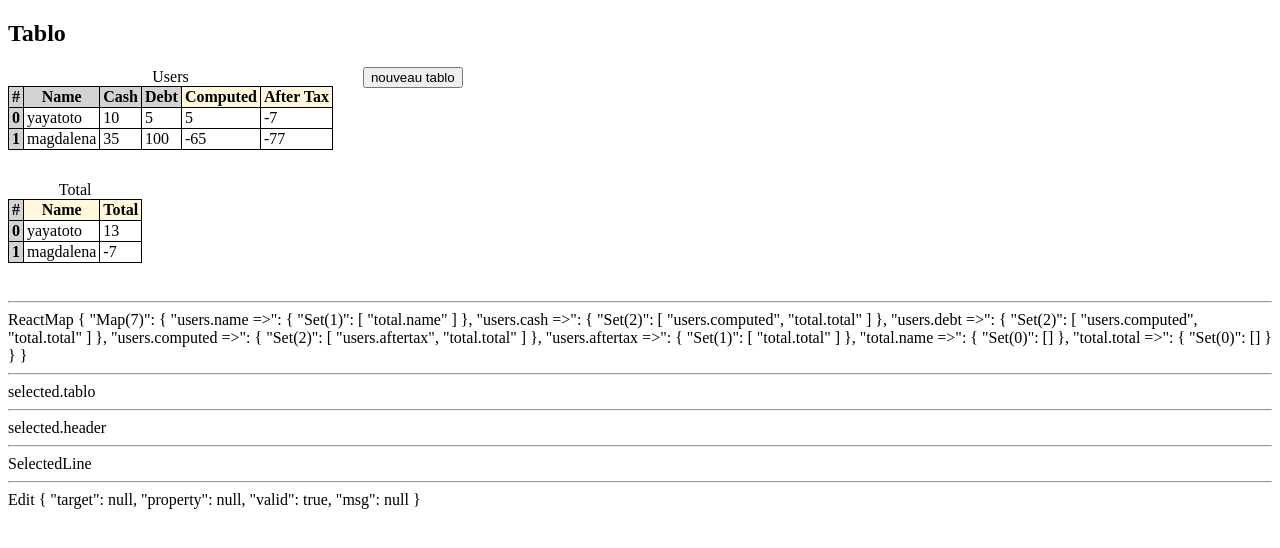
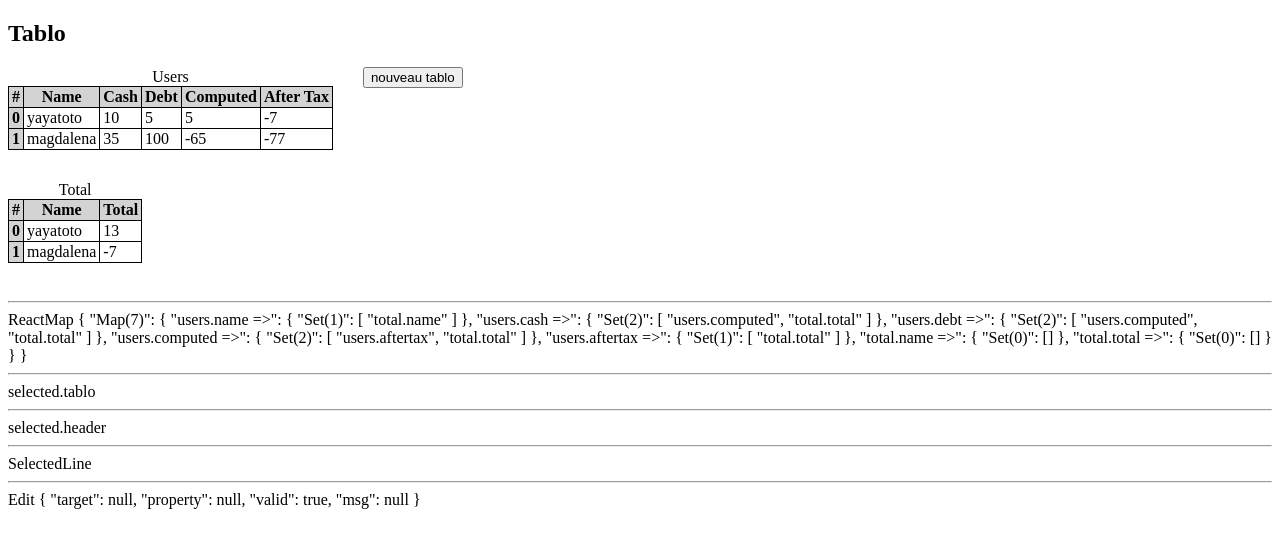
Before and after one commit to buthanoid/tablos, a Vue app: page / in a window 1280 px wide. Shown: the top 548 px of the page. Built offline with nearby package versions, Linux system fonts and the light colour scheme.

Commit message:
meilleures constantes

```diff
--- a/src/components/TabloComp.vue
+++ b/src/components/TabloComp.vue
@@ -83,14 +83,14 @@ export default {
 			this.$emit("selectLine", this.alias, numLine);
 		},
 		selectCellStartEdit:  function (numLine, numCol) {
-			if (this.headers[numCol].dataType == T.DATA_TYPE.JSON) {
+			if (this.headers[numCol].dataType == T.TYPE.DATA.JSON) {
 				this.editForm = JSON.stringify(this.datatab[numLine][numCol]);
 			}
 			else this.editForm = this.datatab[numLine][numCol];
 			this.$emit("selectCell",
 				this.alias, this.headers[numCol].alias, numLine
 			);
-			if (this.headers[numCol].type == T.DATA_HEADER) {
+			if (this.headers[numCol].type == T.TYPE.HEADER.DATA) {
 				this.$emit("startEdit", "cell", null);
 			}
 		},
--- a/src/tablos.js
+++ b/src/tablos.js
@@ -2,14 +2,7 @@
 
 export {
 	// constants
-	DATA_HEADER,
-	FUNC_HEADER,
-	DATA_TYPE,
-	DATA_TYPE_STR,
-	TAB_HEADER_TYPES,
-	NULL_ARG,
-	COL_SAMELINE_ARG,
-	TAB_ARG_TYPES,
+	TYPE,
 	ERR,
 	// utilities
 	parseStrToFunction,
@@ -64,27 +57,22 @@ export {
 
 // ================ CONSTANTS =========================
 
-const DATA_HEADER = 0 ;
-const FUNC_HEADER = 1 ;
-const TAB_HEADER_TYPES = [ DATA_HEADER, FUNC_HEADER ];
-
-const DATA_TYPE = {
-	INT: 0,
-	FLOAT: 1,
-	STRING: 2,
-	JSON: 3
+const TYPE = {
+	HEADER: {
+		DATA: "TYPE.HEADER.DATA",
+		FUNC: "TYPE.HEADER.FUNC"
+	},
+	HEADER_ARG: {
+		NULL: "TYPE.HEADER_ARG.NULL",
+		COL_SAME_LINE: "TYPE.HEADER_ARG.COL_SAME_LINE"
+	},
+	DATA: {
+		INT: "TYPE.DATA.INT",
+		FLOAT: "TYPE.DATA.FLOAT",
+		STRING: "TYPE.DATA.STRING",
+		JSON: "TYPE.DATA.JSON"
+	}
 };
-
-const DATA_TYPE_STR = [
-	"Entier",
-	"Décimal",
-	"Texte",
-	"JSON"
-];
-
-const NULL_ARG = -1 ;
-const COL_SAMELINE_ARG = 0 ;
-const TAB_ARG_TYPES = [ NULL_ARG, COL_SAMELINE_ARG ];
 
 const ERR = {
 	REACT_MAP: {
@@ -115,7 +103,7 @@ const ERR = {
 			EMPTY: "ERR.HEADER.LABEL.EMPTY"
 		},
 		TYPE: {
-			UNKNOWN: "ERR.HEADER.TYPE.UNKNOWN"
+			UNKNOWN: "ERR.TYPE.HEADER.UNKNOWN"
 		},
 		DATA_TYPE: {
 			UNKNOWN: "ERR.HEADER.DATA_TYPE.UNKNOWN"
@@ -369,7 +357,9 @@ function checkHeaderLabel (label) {
 
 // checks the type of a header
 function checkHeaderType (type) {
-	if (! TAB_HEADER_TYPES.includes(type)) return [ ERR.HEADER.TYPE.UNKNOWN ];
+	if (! Object.values(TYPE.HEADER).includes(type)) {
+		return [ ERR.TYPE.HEADER.UNKNOWN ];
+	}
 	else return [];
 }
 
@@ -402,7 +392,7 @@ function newHeader (tabenv, tablo, alias, label, type) {
 }
 
 function checkHeaderDataType (dataType) {
-	if (! Object.values(DATA_TYPE).includes(dataType)) {
+	if (! Object.values(TYPE.DATA).includes(dataType)) {
 		return [ ERR.HEADER.DATA_TYPE.UNKNOWN ];
 	}
 	else return [];
@@ -412,14 +402,14 @@ function checkHeaderDataType (dataType) {
 // tabenv and tablo are not checked
 function checkNewDataHeader (tabenv, tablo, alias, label, dataType) {
 	var errsNewHeader = checkNewHeader(
-		tabenv, tablo, alias, label, DATA_HEADER);
+		tabenv, tablo, alias, label, TYPE.HEADER.DATA);
 	var errsDataType = checkHeaderDataType(dataType);
 	return errsNewHeader.concat(errsDataType);
 }
 
 // create a new data header and add it to tablo
 function newDataHeader (tabenv, tablo, alias, label, dataType) {
-	var header = newHeader(tabenv, tablo, alias, label, DATA_HEADER);
+	var header = newHeader(tabenv, tablo, alias, label, TYPE.HEADER.DATA);
 	header.dataType = dataType;
 	return header;
 }
@@ -437,10 +427,10 @@ function checkNewColSamelineArg (tabenv, tabloAlias, headerAlias) {
 	else return [];
 }
 
-// create a new arg with type COL_SAMELINE_ARG
+// create a new arg with type TYPE.HEADER_ARG.COL_SAME_LINE
 function newColSamelineArg(tabloAlias, headerAlias) {
 	return {
-		type: COL_SAMELINE_ARG,
+		type: TYPE.HEADER_ARG.COL_SAME_LINE,
 		alias: {
 			tablo: tabloAlias,
 			header: headerAlias
@@ -450,8 +440,8 @@ function newColSamelineArg(tabloAlias, headerAlias) {
 
 // check arg of a func header
 function checkHeaderArg (tabenv, arg) { switch (arg.type) {
-	case NULL_ARG: return [];
-	case COL_SAMELINE_ARG:
+	case TYPE.HEADER_ARG.NULL: return [];
+	case TYPE.HEADER_ARG.COL_SAME_LINE:
 		if (arg.hasOwnProperty("alias") &&
 			arg.alias.hasOwnProperty("tablo") &&
 			arg.alias.hasOwnProperty("header")
@@ -490,7 +480,7 @@ function checkHeaderFunc (func) {
 // tabenv and tablo are not checked
 function checkNewFuncHeader (tabenv, tablo, alias, label, args, func) {
 	var errsNewHeader = checkNewHeader(
-		tabenv, tablo, alias, label, FUNC_HEADER);
+		tabenv, tablo, alias, label, TYPE.HEADER.FUNC);
 	var errsArgs = checkHeaderArgs (tabenv, args);
 	var errsFunc = checkHeaderFunc (func) ;
 	// TODO: check updFuncHeaderAllCells
@@ -500,7 +490,7 @@ function checkNewFuncHeader (tabenv, tablo, alias, label, args, func) {
 // create a new func header and add it to tablo
 function newFuncHeader (tabenv, tablo, alias, label, args, func) {
 
-	var header = newHeader(tabenv, tablo, alias, label, FUNC_HEADER);
+	var header = newHeader(tabenv, tablo, alias, label, TYPE.HEADER.FUNC);
 
 	header.args = args;
 	header.func = func;
@@ -509,8 +499,8 @@ function newFuncHeader (tabenv, tablo, alias, label, args, func) {
 	var fullHeaderAlias = aliasesToStr(tablo.alias, alias);
 	args.forEach(function (arg) {
 		switch (arg.type) {
-			case NULL_ARG: break;
-			case COL_SAMELINE_ARG:
+			case TYPE.HEADER_ARG.NULL: break;
+			case TYPE.HEADER_ARG.COL_SAME_LINE:
 				var argAlias = aliasObjToStr(arg.alias);
 				newReaction(
 					tabenv.reactMap, argAlias, fullHeaderAlias
@@ -537,7 +527,7 @@ function newLine (tabenv, tablo) {
 // check args of newHeaderArg()
 // tabenv and tablo and header are not checked
 function checkNewHeaderArg (tabenv, tablo, header, newArg) {
-	if (header.type != FUNC_HEADER) return [ ERR.HEADER.NOT_FUNC_HEADER ];
+	if (header.type != TYPE.HEADER.FUNC) return [ ERR.HEADER.NOT_FUNC_HEADER ];
 	else return checkHeaderArg (tabenv, arg);
 	// TODO: check updFuncHeaderAllCells
 }
@@ -550,8 +540,8 @@ function newHeaderArg (tabenv, tablo, header, newArg) {
 
 	// add reaction
 	switch (newArg.type) {
-		case NULL_ARG: break;
-		case COL_SAMELINE_ARG:
+		case TYPE.HEADER_ARG.NULL: break;
+		case TYPE.HEADER_ARG.COL_SAME_LINE:
 			var argAliasStr = aliasObjToStr(newArg.alias);
 			var fullHeaderAlias = aliasesToStr(tablo.alias, header.alias);
 			newReaction(
@@ -567,10 +557,10 @@ function newHeaderArg (tabenv, tablo, header, newArg) {
 // return a strict copy of the header arg
 function copyArg (arg) {
 	switch (arg.type) {
-		case NULL_ARG: return { type: NULL_ARG };
-		case COL_SAMELINE_ARG:
+		case TYPE.HEADER_ARG.NULL: return { type: TYPE.HEADER_ARG.NULL };
+		case TYPE.HEADER_ARG.COL_SAME_LINE:
 			return {
-				type: COL_SAMELINE_ARG,
+				type: TYPE.HEADER_ARG.COL_SAME_LINE,
 				alias: {
 					tablo: arg.alias.tablo,
 					header: arg.alias.header
@@ -657,12 +647,12 @@ function updTabloAlias (tabenv, tablo, newAlias) {
 
 		// 3. upd old tablo alias in reactions
 		switch (header.type) {
-			case DATA_HEADER: break;
+			case TYPE.HEADER.DATA: break;
 			// reactions correspond to args of this header
-			case FUNC_HEADER:
+			case TYPE.HEADER.FUNC:
 				header.args.forEach (function (arg) { switch(arg.type) {
-					case NULL_ARG: break;
-					case COL_SAMELINE_ARG:
+					case TYPE.HEADER_ARG.NULL: break;
+					case TYPE.HEADER_ARG.COL_SAME_LINE:
 						var argAliasStr = aliasObjToStr(arg.alias);
 						delReaction(
 							tabenv.reactMap, argAliasStr, oldHeaderFullAlias
@@ -759,11 +749,11 @@ function updHeaderAlias (tabenv, tablo, header, newAlias) {
 
 	// 3. upd old tablo alias in reactions (args of this header)
 	switch (header.type) {
-		case DATA_HEADER: break;
-		case FUNC_HEADER:
+		case TYPE.HEADER.DATA: break;
+		case TYPE.HEADER.FUNC:
 			header.args.forEach (function (arg) { switch(arg.type) {
-				case NULL_ARG: break;
-				case COL_SAMELINE_ARG:
+				case TYPE.HEADER_ARG.NULL: break;
+				case TYPE.HEADER_ARG.COL_SAME_LINE:
 					var argAliasStr = aliasObjToStr(arg.alias);
 					delReaction(
 						tabenv.reactMap, argAliasStr, oldHeaderFullAlias
@@ -800,29 +790,29 @@ function checkUpdHeaderType (tabenv, tablo, header, newType) {
 function updHeaderType (tabenv, tablo, header, newType) {
 
 	switch (newType) {
-		case DATA_HEADER:
+		case TYPE.HEADER.DATA:
 			switch (header.type) {
-				case DATA_HEADER: break;
-				case FUNC_HEADER:
+				case TYPE.HEADER.DATA: break;
+				case TYPE.HEADER.FUNC:
 					delAllArgsFromHeader(tabenv, tablo, header);
-					header.type = DATA_HEADER;
-					header.dataType = DATA_TYPE.INT;
+					header.type = TYPE.HEADER.DATA;
+					header.dataType = TYPE.DATA.INT;
 					header.args = undefined;
 					header.func = undefined;
 					break;
 				default: throw ERR.HEADER.UNKNOWN_TYPE;
 			}
 			break;
-		case FUNC_HEADER:
+		case TYPE.HEADER.FUNC:
 			switch (header.type) {
-				case DATA_HEADER:
-					header.type = FUNC_HEADER;
+				case TYPE.HEADER.DATA:
+					header.type = TYPE.HEADER.FUNC;
 					header.dataType = undefined;
 					header.args = [];
 					header.func = function () { return null; };
 					updFuncHeaderAllCells(tabenv, tablo, header);
 					break;
-				case FUNC_HEADER: break;
+				case TYPE.HEADER.FUNC: break;
 				default: throw ERR.HEADER.UNKNOWN_TYPE;
 			}
 			break;
@@ -875,16 +865,16 @@ function checkUpdHeaderDataType (tabenv, tablo, header, newDataType) {
 		try {
 			var oldVal = getCell(tablo, header, numLine);
 			switch (newDataType) {
-				case DATA_TYPE.INT:
+				case TYPE.DATA.INT:
 					parseInt(oldVal);
 					break;
-				case DATA_TYPE.FLOAT:
+				case TYPE.DATA.FLOAT:
 					parseFloat(oldVal);
 					break;
-				case DATA_TYPE.STRING:
+				case TYPE.DATA.STRING:
 					new String(oldVal).valueOf();
 					break;
-				case DATA_TYPE.JSON:
+				case TYPE.DATA.JSON:
 					JSON.parse(oldVal);
 					break;
 				default: throw ERR.HEADER.DATA_TYPE.UNKNOWN;
@@ -909,16 +899,16 @@ function updHeaderDataType (tabenv, tablo, header, newDataType) {
 		var oldVal = getCell(tablo, header, numLine);
 		var newVal ;
 		switch (newDataType) {
-			case DATA_TYPE.INT:
+			case TYPE.DATA.INT:
 				newVal = parseInt(oldVal);
 				break;
-			case DATA_TYPE.FLOAT:
+			case TYPE.DATA.FLOAT:
 				newVal = parseFloat(oldVal);
 				break;
-			case DATA_TYPE.STRING:
+			case TYPE.DATA.STRING:
 				newVal = new String(oldVal).valueOf();
 				break;
-			case DATA_TYPE.JSON:
+			case TYPE.DATA.JSON:
 				newVal = JSON.parse(oldVal);
 				break;
 			default:
@@ -931,7 +921,7 @@ function updHeaderDataType (tabenv, tablo, header, newDataType) {
 // check args for updHeaderArgs()
 // tabenv, tablo, and header are not checked
 function checkUpdHeaderArgs (tabenv, tablo, header, newArgs) {
-	if (header.type != FUNC_HEADER) return [ ERR.HEADER.NOT_FUNC ];
+	if (header.type != TYPE.HEADER.FUNC) return [ ERR.HEADER.NOT_FUNC ];
 	var errsArgs = checkHeaderArgs (tabenv, newArgs);
 	// TODO check delAllArgsFromHeader
 	return errsArgs
@@ -964,7 +954,7 @@ function updHeaderFunc (tabenv, tablo, header, newFunc) {
 
 // check args for updFuncHeaderAllCells()
 function checkUpdFuncHeaderAllCells (tabenv, tablo, header) {
-	if (header.type != FUNC_HEADER) return [ ERR.HEADER.NOT_FUNC ];
+	if (header.type != TYPE.HEADER.FUNC) return [ ERR.HEADER.NOT_FUNC ];
 	var errs = [];
 	for (var i = 0 ; i < tablo.data.length ; i ++) {
 		errs.concat(checkUpdFuncCell(tabenv, tablo, header, i));
@@ -982,7 +972,7 @@ function updFuncHeaderAllCells (tabenv, tablo, header) {
 function checkUpdTabloAllFuncHeadersAllCells (tabenv, tablo) {
 	var errs = [];
 	tablo.headers.forEach(function (header) {
-		if (header.type == FUNC_HEADER) {
+		if (header.type == TYPE.HEADER.FUNC) {
 			errs.concat(checkUpdFuncHeaderAllCells(tabenv, tablo, header));
 		}
 	});
@@ -991,7 +981,7 @@ function checkUpdTabloAllFuncHeadersAllCells (tabenv, tablo) {
 
 function updTabloAllFuncHeadersAllCells (tabenv, tablo) {
 	tablo.headers.forEach(function (header) {
-		if (header.type == FUNC_HEADER) {
+		if (header.type == TYPE.HEADER.FUNC) {
 			updFuncHeaderAllCells(tabenv, tablo, header);
 		}
 	});
@@ -1004,7 +994,7 @@ function checkUpdLineAllFuncCells (tabenv, tablo, numLine) {
 	}
 	var errs = [];
 	tablo.headers.forEach(function (header) {
-		if (header.type == FUNC_HEADER) {
+		if (header.type == TYPE.HEADER.FUNC) {
 			errs.concat(checkUpdFuncCell(tabenv, tablo, header, numLine));
 		}
 	});
@@ -1013,7 +1003,7 @@ function checkUpdLineAllFuncCells (tabenv, tablo, numLine) {
 
 function updLineAllFuncCells (tabenv, tablo, numLine) {
 	tablo.headers.forEach(function (header) {
-		if (header.type == FUNC_HEADER) {
+		if (header.type == TYPE.HEADER.FUNC) {
 			updFuncCell(tabenv, tablo, header, numLine);
 		}
 	});
@@ -1034,8 +1024,8 @@ function checkUpdFuncCell (tabenv, tablo, header, numLine) {
 		funcArgs.fill(null);
 		header.args.forEach(function (headerArg, index) {
 			switch (headerArg.type) {
-				case NULL_ARG: break;
-				case COL_SAMELINE_ARG:
+				case TYPE.HEADER_ARG.NULL: break;
+				case TYPE.HEADER_ARG.COL_SAME_LINE:
 					var errs = checkGetCellByAliases (
 						tabenv,
 						headerArg.alias.tablo, headerArg.alias.header,
@@ -1083,8 +1073,8 @@ function updFuncCell (tabenv, tablo, header, numLine) {
 	funcArgs.fill(null);
 	header.args.forEach(function (headerArg, index) {
 		switch (headerArg.type) {
-			case NULL_ARG: break;
-			case COL_SAMELINE_ARG:
+			case TYPE.HEADER_ARG.NULL: break;
+			case TYPE.HEADER_ARG.COL_SAME_LINE:
 				funcArgs[index] = getCellByAliases (
 					tabenv,
 					headerArg.alias.tablo, headerArg.alias.header,
@@ -1183,12 +1173,12 @@ function delHeader (tabenv, tablo, header) {
 			reactionTablo.getHeaderByAlias(reactionAlias.header);
 		var reactionArgs = reactionHeader.args.map(function (arg) {
 			switch (arg.type) {
-				case NULL_ARG: return arg;
-				case COL_SAMELINE_ARG:
+				case TYPE.HEADER_ARG.NULL: return arg;
+				case TYPE.HEADER_ARG.COL_SAME_LINE:
 					if (arg.alias.tablo == tablo.alias &&
 						arg.alias.header == header.alias
 					){
-						return { type: NULL_ARG };
+						return { type: TYPE.HEADER_ARG.NULL };
 					}
 					else return arg;
 				default: throw ERR.HEADER.ARG.TYPE.UNKNOWN ;
@@ -1205,7 +1195,7 @@ function delHeader (tabenv, tablo, header) {
 	delReactKey(tabenv.reactMap, headerFullAlias);
 
 	// delete reactions (if func header)
-	if (header.type == FUNC_HEADER) {
+	if (header.type == TYPE.HEADER.FUNC) {
 		// this function takes care of deleting reactions
 		delAllArgsFromHeader(tabenv, tablo, header);
 	}
@@ -1234,13 +1224,13 @@ function delArgFromHeader (tabenv, tablo, header, indexArg) {
 
 	// delete an eventual reaction associated to the arg
 	switch (arg.type) {
-		case NULL_ARG: break;
-		case COL_SAMELINE_ARG:
+		case TYPE.HEADER_ARG.NULL: break;
+		case TYPE.HEADER_ARG.COL_SAME_LINE:
 			// Careful ! we must not delete the reaction if
 			// there was another arg pointing to the same alias
 			var anotherSame = header.args.find(function (otherArg) {
 				return (
-					otherArg.type == COL_SAMELINE_ARG &&
+					otherArg.type == TYPE.HEADER_ARG.COL_SAME_LINE &&
 					otherArg.alias.tablo == arg.alias.tablo &&
 					otherArg.alias.header == arg.alias.header );
 			});
```
Also changed, not shown: src/App.vue (+10 -10 lines), src/components/HeaderInfos.vue (+17 -22 lines).
